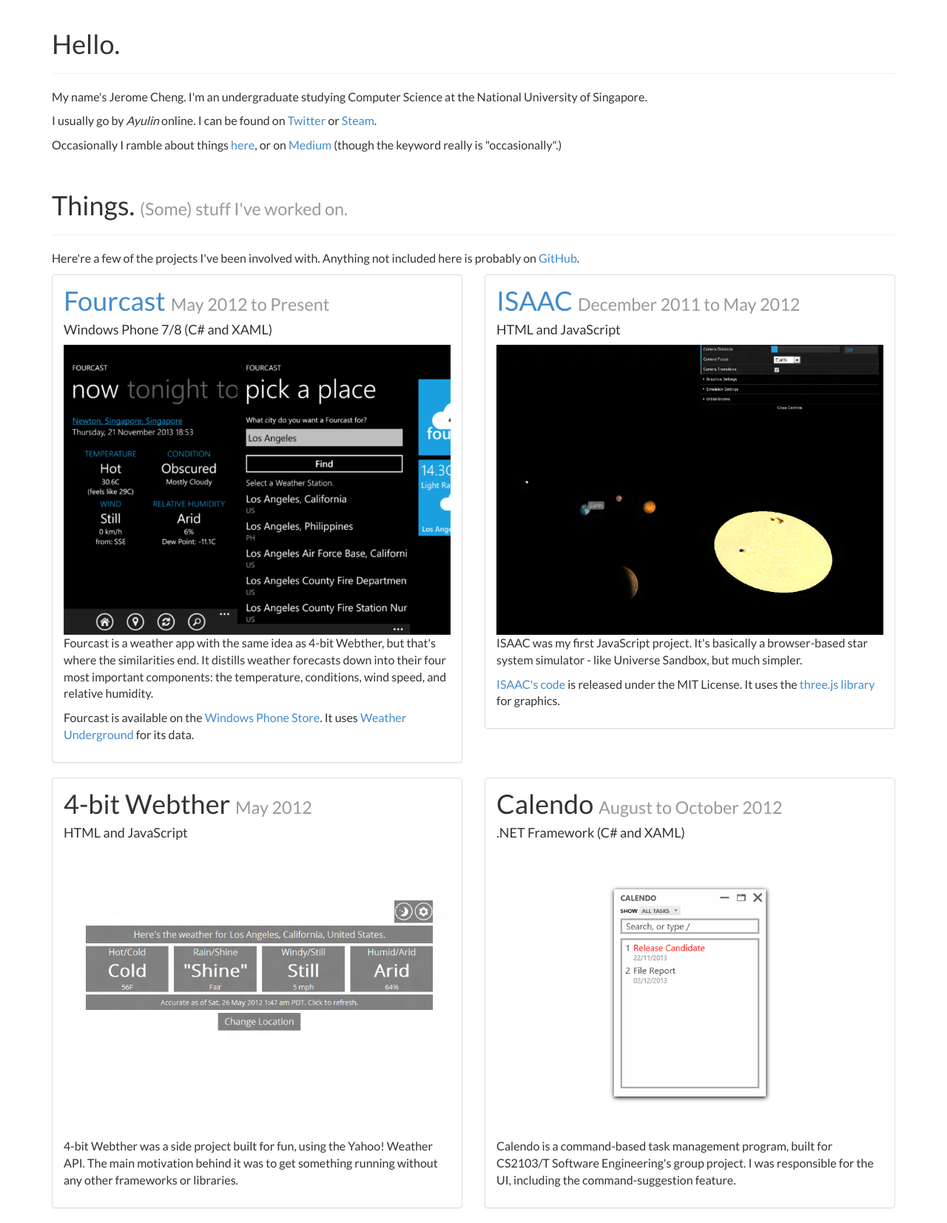
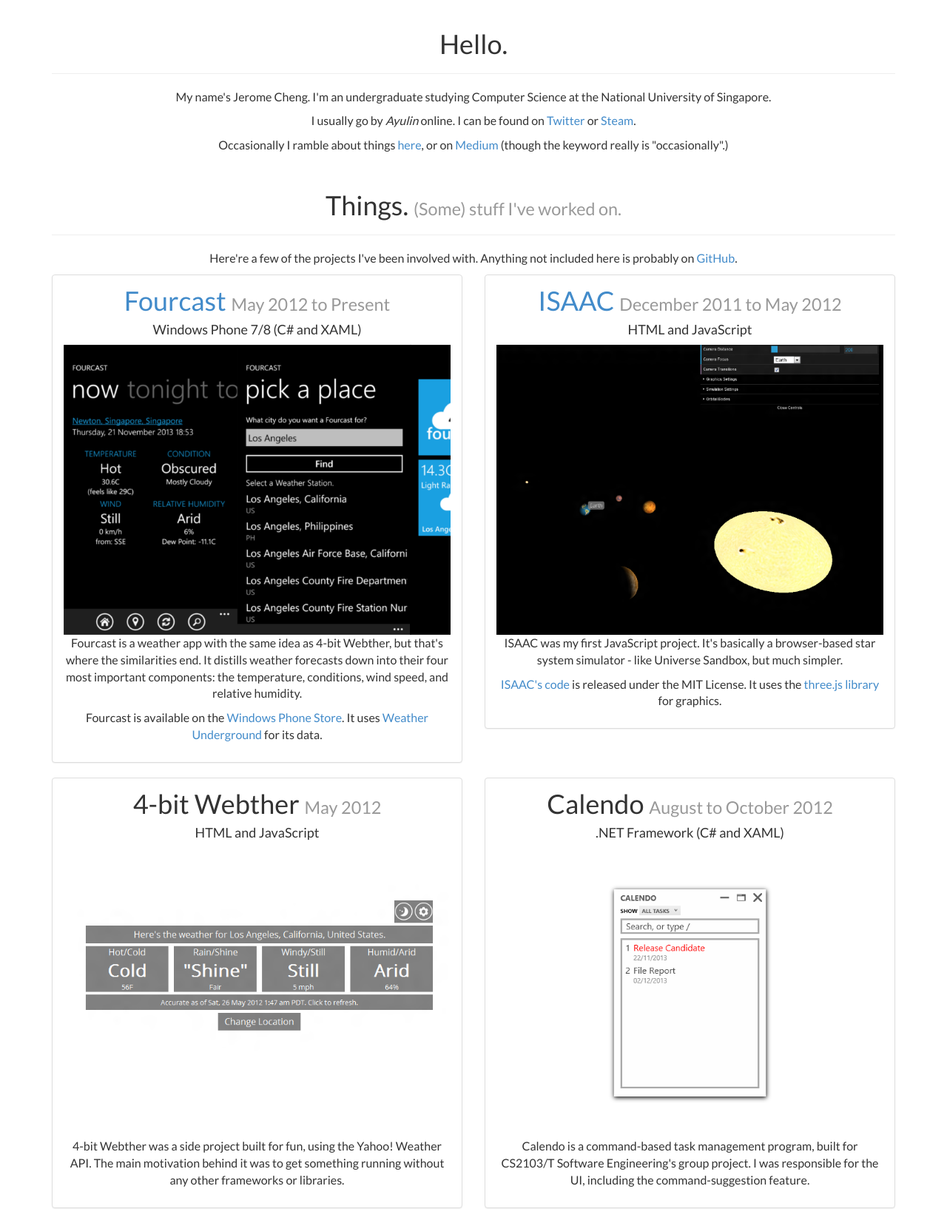
Before and after one commit to jcheng31/ayulin.net, a Jekyll site: the page built from Content/index.html, in a window 1280 px wide. Shown: the whole page at 74% size. Built offline with Jekyll 4.4.1, drawn with Linux system fonts in a browser that asks for light colours; Markdown is read by kramdown in place of the engine named in the settings.

Commit message:
Centre all text on the main page.

```diff
--- a/Content/css/mainStyle.css
+++ b/Content/css/mainStyle.css
@@ -9,3 +9,7 @@ h1, h2, h3, h4, h5, h6, p, li, a {
 p {
 	font-size: 16px;
 }
+
+.center-text {
+	text-align: center;
+}
--- a/Content/index.html
+++ b/Content/index.html
@@ -4,7 +4,7 @@ title: ayulin.net - "it's dot com!"
 ---
 
 <div class="row">
-    <div class="col-sm-12">
+    <div class="col-sm-12 center-text">
         <div class="page-header">
             <h1>
                 Hello.
@@ -25,7 +25,7 @@ title: ayulin.net - "it's dot com!"
 </div>
 
 <div class="row">
-    <div class="col-sm-12">
+    <div class="col-sm-12 center-text">
         <div class="page-header">
             <h1>
                 Things.
@@ -43,7 +43,7 @@ title: ayulin.net - "it's dot com!"
 <div class="row">
 	{% assign currentRow = 1 %}
 	{% for project in site.data.projects %}
-	<div class="col-sm-6">
+	<div class="col-sm-6 center-text">
 		<div class="panel panel-default">
 			<div class="panel-body">
 				<h1 class="no-margin-top">
```
